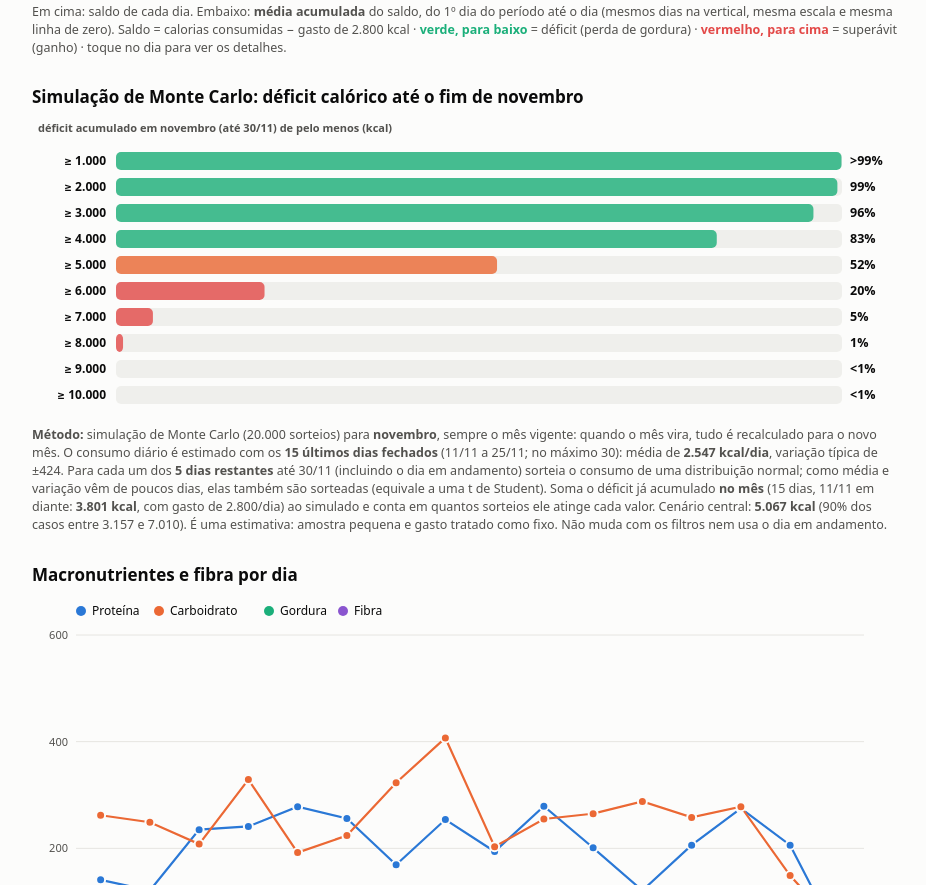
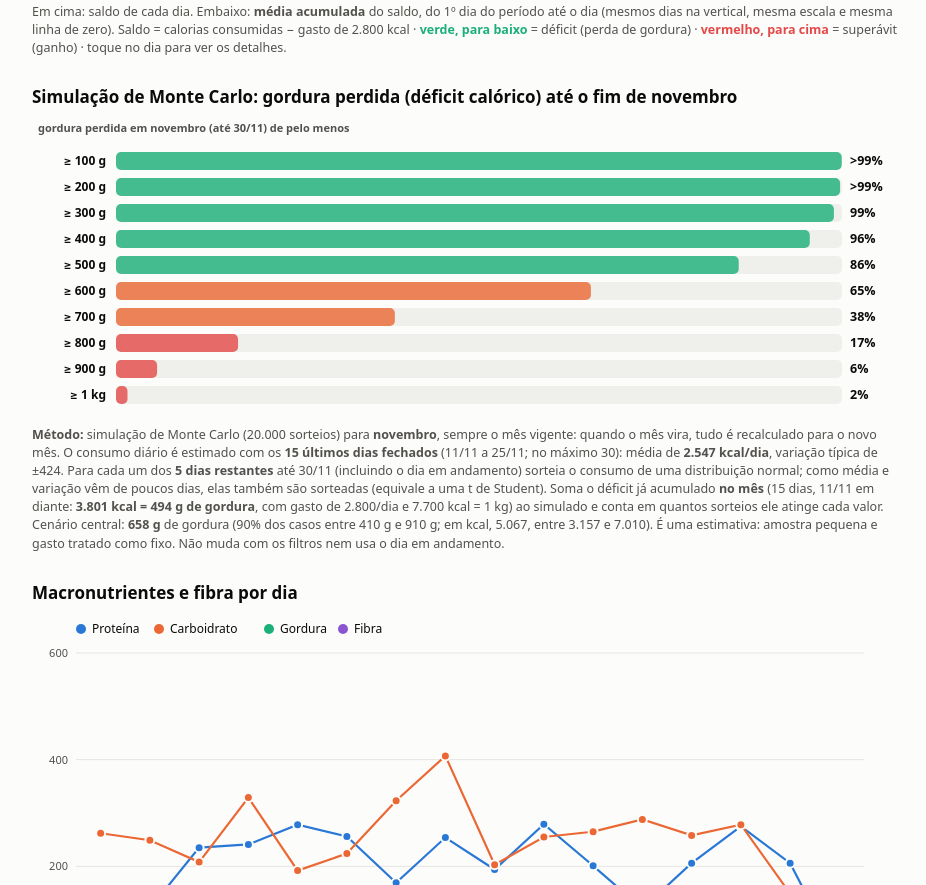
Before and after one commit to blstardelli/vida-nova, a plain HTML site: page index.html in a window 1280 px wide. Shown: the part 1273-2158 px from the top of the page, without its empty margins (174-1100 px from the left). Drawn offline with Linux system fonts and the light colour scheme.

Commit message:
Simulação em gramas de gordura (100 em 100 g)
Co-Authored-By: Claude Sonnet 5.5 <noreply@anthropic.com>
Claude-Session: https://claude.ai/code/session_01AdgWHwxQjF2UHKp3i8pCcM

```diff
--- a/index.html
+++ b/index.html
@@ -63,7 +63,7 @@ svg text{font-family:system-ui,-apple-system,"Segoe UI",Roboto,sans-serif}
 <div class="chart" id="c-acum"></div>
 <p class="note">Em cima: saldo de cada dia. Embaixo: <b>média acumulada</b> do saldo, do 1º dia do período até o dia (mesmos dias na vertical, mesma escala e mesma linha de zero). Saldo = calorias consumidas − gasto de <span id="gastolbl"></span> kcal · <b style="color:var(--green)">verde, para baixo</b> = déficit (perda de gordura) · <b style="color:var(--red)">vermelho, para cima</b> = superávit (ganho) · toque no dia para ver os detalhes.</p>
 
-<h2 id="t-proj">Simulação de Monte Carlo: déficit calórico até o fim do mês</h2>
+<h2 id="t-proj">Simulação de Monte Carlo: gordura perdida (déficit calórico) até o fim do mês</h2>
 <div class="chart" id="c-proj"></div>
 <p class="note" id="proj-nota"></p>
 
@@ -187,29 +187,30 @@ function calcProj(){
  const N=20000,tot=new Float64Array(N);
  for(let i=0;i<N;i++){let c=0;for(let j=0;j<n-1;j++){const z=nrm();c+=z*z;}const sig=Math.sqrt((n-1)*s2/c);const mu=m+sig/Math.sqrt(n)*nrm();let f=0;for(let d=0;d<R;d++)f+=GASTO-(mu+sig*nrm());tot[i]=base+f;}
  const srt=Array.from(tot).sort((a,b)=>a-b);const q=(p)=>srt[Math.floor(p*(N-1))];
- const q95=q(.95);const step=[1000,2000,2500,5000,10000,20000].find((v)=>q95/10<=v)||50000;
- const th=[];for(let t=step;t<=step*10;t+=step){th.push([t,srt.filter((v)=>v>=t).length/N]);}
+ const q95=q(.95);const KG=7.7;const step=[100,200,250,500,1000,2000].find((v)=>q95/KG/10<=v)||5000;
+ const th=[];for(let t=step;t<=step*10;t+=step){th.push([t,srt.filter((v)=>v>=t*KG).length/N]);}
  return {n,R,m,sd:Math.sqrt(s2),base,th,q05:q(.05),q50:q(.5),q95,ini:amostra[0].label,fim:amostra[n-1].label,nmes:doMes.length,iniMes:doMes.length?doMes[0].label:null,fimMes:String(fimMes).padStart(2,'0')+'/'+String(mes).padStart(2,'0'),mesNome:MESES[mes-1]};
 }
+const gfmt=(g)=>g>=1000?(g/1000).toFixed(g%1000?1:0).replace('.',',')+' kg':nf(g)+' g';
 function chartProj(){
- const el=$('c-proj'),nota=$('proj-nota');if(!PROJ)PROJ=calcProj();const P=PROJ;if(P)$('t-proj').textContent='Simulação de Monte Carlo: déficit calórico até o fim de '+P.mesNome;
+ const el=$('c-proj'),nota=$('proj-nota');if(!PROJ)PROJ=calcProj();const P=PROJ;if(P)$('t-proj').textContent='Simulação de Monte Carlo: gordura perdida (déficit calórico) até o fim de '+P.mesNome;
  if(!P||P.R<=0){el.replaceChildren();nota.textContent=P?'O mês já terminou: não há dias restantes para projetar.':'Poucos dias fechados para projetar.';return;}
  const rh=26,top=30,m={l:84,r:58,b:6},H=top+m.b+P.th.length*rh;const {svg,tip,W}=frame(el,H);
  svg.setAttribute('aria-label','Barras horizontais com a probabilidade de o déficit acumulado chegar a cada valor até o fim do mês');
- S('text',{x:6,y:14,'font-size':11,'font-weight':600,fill:cv('--muted')},svg,'déficit acumulado em '+P.mesNome+' (até '+P.fimMes+') de pelo menos (kcal)');
+ S('text',{x:6,y:14,'font-size':11,'font-weight':600,fill:cv('--muted')},svg,'gordura perdida em '+P.mesNome+' (até '+P.fimMes+') de pelo menos');
  const bw=W-m.l-m.r;
  P.th.forEach(([t,pr],i)=>{const y=top+i*rh;
-  S('text',{x:m.l-10,y:y+rh/2+4,'text-anchor':'end','font-size':12,'font-weight':600,fill:cv('--fg')},svg,'≥ '+nf(t));
+  S('text',{x:m.l-10,y:y+rh/2+4,'text-anchor':'end','font-size':12,'font-weight':600,fill:cv('--fg')},svg,'≥ '+gfmt(t));
   S('rect',{x:m.l,y:y+4,width:bw,height:rh-8,rx:5,fill:cv('--grid'),opacity:.55},svg);
   const col=pr>=.66?cv('--green'):pr>=.33?cv('--orange'):cv('--red');
   if(pr>0.002)S('rect',{x:m.l,y:y+4,width:Math.max(3,bw*pr),height:rh-8,rx:5,fill:col,opacity:.8},svg);
   const pc=pr>=.995?'>99%':pr<.005?'<1%':Math.round(pr*100)+'%';
   S('text',{x:W-m.r+8,y:y+rh/2+4,'font-size':12.5,'font-weight':700,fill:cv('--fg')},svg,pc);
   const hit=S('rect',{x:0,y:y,width:W,height:rh,fill:'transparent'},svg);
-  hit.addEventListener('pointermove',(ev)=>{const b=el.getBoundingClientRect();showTip(el,tip,'déficit ≥ '+nf(t)+' kcal (≈ '+(t/7700).toFixed(2).replace('.',',')+' kg)\nprobabilidade: '+(pr*100).toFixed(1).replace('.',',')+'%',ev.clientX-b.left,ev.clientY-b.top);});
+  hit.addEventListener('pointermove',(ev)=>{const b=el.getBoundingClientRect();showTip(el,tip,'perda de gordura ≥ '+gfmt(t)+' (déficit ≈ '+nf(t*7.7)+' kcal)\nprobabilidade: '+(pr*100).toFixed(1).replace('.',',')+'%',ev.clientX-b.left,ev.clientY-b.top);});
   hit.addEventListener('pointerleave',()=>{tip.style.display='none';});});
- const f=(v)=>nf(v);
- nota.innerHTML='<b>Método:</b> simulação de Monte Carlo (20.000 sorteios) para <b>'+P.mesNome+'</b>, sempre o mês vigente: quando o mês vira, tudo é recalculado para o novo mês. O consumo diário é estimado com os <b>'+P.n+' últimos dias fechados</b> ('+P.ini+' a '+P.fim+'; no máximo 30): média de <b>'+f(P.m)+' kcal/dia</b>, variação típica de ±'+f(P.sd)+'. Para cada um dos <b>'+P.R+' dias restantes</b> até '+P.fimMes+' (incluindo o dia em andamento) sorteia o consumo de uma distribuição normal; como média e variação vêm de poucos dias, elas também são sorteadas (equivale a uma t de Student). Soma o déficit já acumulado <b>no mês</b> ('+(P.nmes?P.nmes+(P.nmes>1?' dias':' dia')+', '+P.iniMes+' em diante':'nenhum dia fechado ainda')+': <b>'+f(P.base)+' kcal</b>, com gasto de '+f(GASTO)+'/dia) ao simulado e conta em quantos sorteios ele atinge cada valor. Cenário central: <b>'+f(P.q50)+' kcal</b> (90% dos casos entre '+f(P.q05)+' e '+f(P.q95)+'). É uma estimativa: amostra pequena e gasto tratado como fixo. Não muda com os filtros nem usa o dia em andamento.';
+ const f=(v)=>nf(v);const fg=(v)=>nf(v/7.7)+' g';
+ nota.innerHTML='<b>Método:</b> simulação de Monte Carlo (20.000 sorteios) para <b>'+P.mesNome+'</b>, sempre o mês vigente: quando o mês vira, tudo é recalculado para o novo mês. O consumo diário é estimado com os <b>'+P.n+' últimos dias fechados</b> ('+P.ini+' a '+P.fim+'; no máximo 30): média de <b>'+f(P.m)+' kcal/dia</b>, variação típica de ±'+f(P.sd)+'. Para cada um dos <b>'+P.R+' dias restantes</b> até '+P.fimMes+' (incluindo o dia em andamento) sorteia o consumo de uma distribuição normal; como média e variação vêm de poucos dias, elas também são sorteadas (equivale a uma t de Student). Soma o déficit já acumulado <b>no mês</b> ('+(P.nmes?P.nmes+(P.nmes>1?' dias':' dia')+', '+P.iniMes+' em diante':'nenhum dia fechado ainda')+': <b>'+f(P.base)+' kcal = '+fg(P.base)+' de gordura</b>, com gasto de '+f(GASTO)+'/dia e 7.700 kcal = 1 kg) ao simulado e conta em quantos sorteios ele atinge cada valor. Cenário central: <b>'+fg(P.q50)+'</b> de gordura (90% dos casos entre '+fg(P.q05)+' e '+fg(P.q95)+'; em kcal, '+f(P.q50)+', entre '+f(P.q05)+' e '+f(P.q95)+'). É uma estimativa: amostra pequena e gasto tratado como fixo. Não muda com os filtros nem usa o dia em andamento.';
 }
 function chartMacros(rows){
  const el=$('c-macros');const W0=Math.max(280,el.clientWidth),H=Math.round(Math.max(270,Math.min(390,W0*.56)));
```
Also changed, not shown: backup/scripts/site_template.html (+10 -9 lines), 1 other file.
